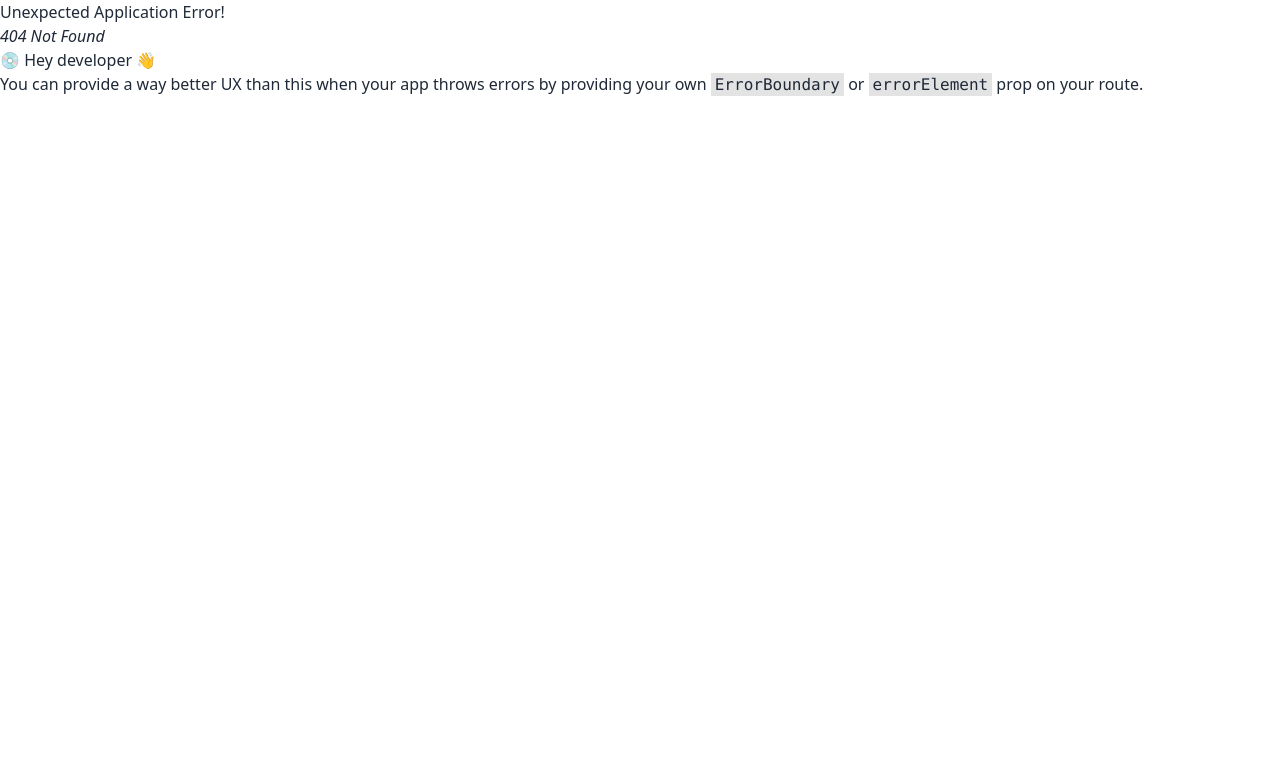
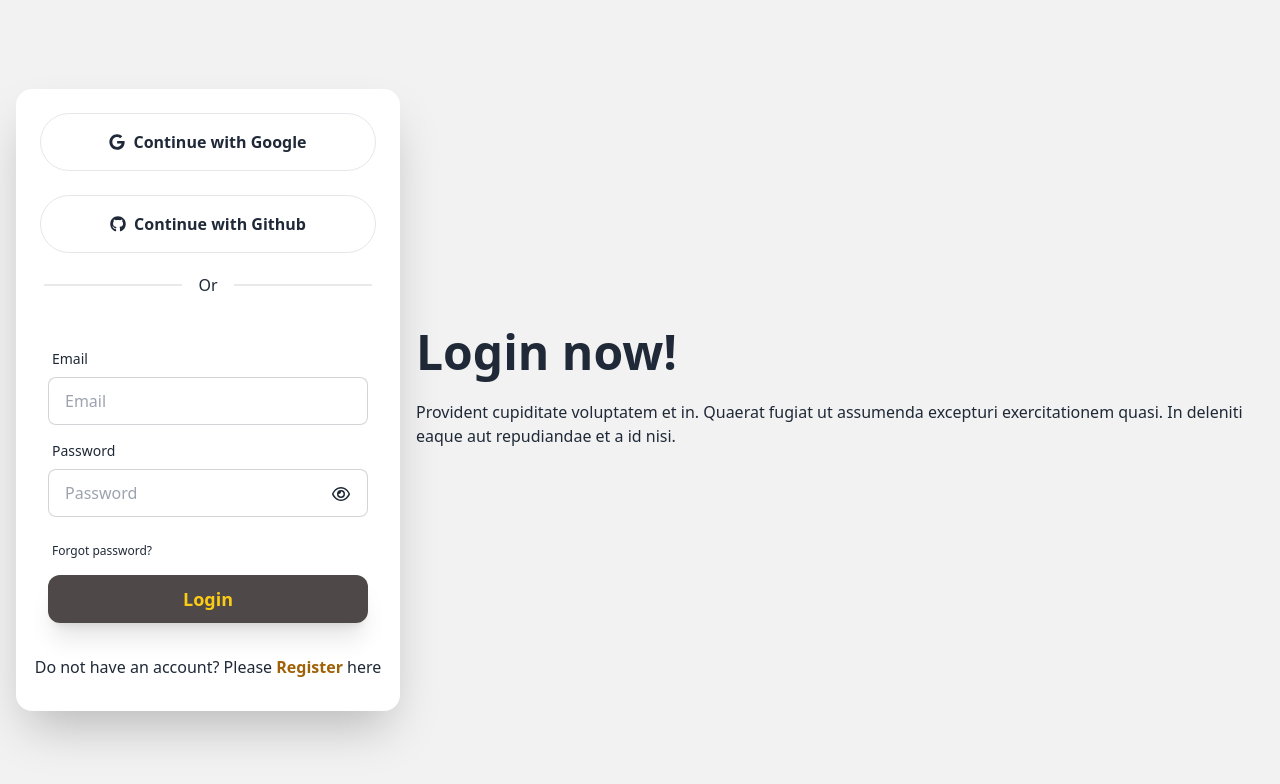
Before and after one commit to Satabdi-Rani/Homeland, a React (Vite) app: page /login in a window 1280 px wide. Before the commit this address had no page. Shown: the top 784 px of the page. Built offline with nearby package versions, Linux system fonts and the light colour scheme.

Commit message:
Login and Registration added

```diff
--- a/src/index.css
+++ b/src/index.css
@@ -3,3 +3,7 @@
 @tailwind base;
 @tailwind components;
 @tailwind utilities;
+
+/* body{
+    background-color: rgba(244, 233, 219, 0.332);
+} */
--- /dev/null
+++ b/src/pages/Home/Error/Error.jsx
@@ -0,0 +1,15 @@
+import { useRouteError } from "react-router-dom";
+
+const Error = () => {
+    const error = useRouteError();
+    console.error(error);
+
+    return (
+        <div className="min-h-screen flex flex-col items-center justify-center">
+            <h1 className="text-3xl sm:text-5xl font-bold ">Page <span className="text-red-500">Not Found!</span></h1>
+            <p className="mt-8 text-xl sm:text-2xl">Sorry, an unexpected error has occurred.</p>
+        </div>
+    );
+};
+
+export default Error;
--- a/src/pages/Home/Estate.jsx
+++ b/src/pages/Home/Estate.jsx
@@ -9,7 +9,7 @@ const Estate = ({ estateData }) => {
     const { image, estate_title, segment_name,facilities, description, price, status, area, location } = estateData;
     return (
         <div>
-            <div className="card w-96 bg-base-100 shadow-xl">
+            <div className="card w-96 bg-base-100 shadow-xl ">
                 <figure className="px-10 pt-10">
                     <img src={image} alt="Shoes" className="rounded-xl" />
                 </figure>
@@ -38,7 +38,11 @@ const Estate = ({ estateData }) => {
                         <li className='text-yellow-900 text-2xl font-bold mt-1'><CiHeart /></li>
                     </ul>
                     <div className="card-actions">
-                        <button className="btn bg-yellow-400 text-lg text-[#262626] hover:bg-[#160d0dc0] shadow-xl hover:text-yellow-400 px-6 border-none rounded-xl py-2 mt-4">View Property</button>
+                        <button className="btn bg-yellow-400 text-lg text-[#262626] hover:bg-[#160d0dc0] shadow-xl hover:text-yellow-400 px-6 border-none rounded-xl py-2 mt-4">View Property
+                            {
+
+                            }
+                        </button>
                     </div>
                 </div>
             </div>
--- a/src/pages/Home/Estates.jsx
+++ b/src/pages/Home/Estates.jsx
@@ -15,7 +15,7 @@ const Estates = () => {
             <div className="flex flex-col items-center">
                 <h4 className="text-lg text-yellow-600 font-bold">Best Choice!</h4>
                 <h1 className="text-5xl font-bold mt-2">Luxurious Properties</h1>
-                <div className="grid grid-cols-1 sm:grid-cols-3 gap-8 mt-20">
+                <div className="grid grid-cols-1 sm:grid-cols-3 gap-8 mt-20 ">
                      {
                         estatesData.map(estateData => <Estate key={estateData.id} estateData={estateData}></Estate>)
                      }
--- a/src/pages/Home/Header.jsx
+++ b/src/pages/Home/Header.jsx
@@ -2,7 +2,7 @@ import { Link } from "react-router-dom";
 
 const Header = () => {
     return (
-        <div className="container mx-auto mt-8">
+        <div className="container mx-auto mt-8 bg-[rgba(244, 233, 219, 0.332)]">
             <div className="navbar bg-base-100">
                 <div className="navbar-start">
                     <Link to='/' className="text-4xl font-bold">Homeland</Link>
--- a/src/pages/Home/Home.jsx
+++ b/src/pages/Home/Home.jsx
@@ -5,6 +5,7 @@ import Slider from './Slider';
 const Home = () => {
     return (
         <div>
+
             <Header></Header>
             <Slider></Slider>
             <Estates></Estates>
--- /dev/null
+++ b/src/pages/Home/Login/Login.jsx
@@ -0,0 +1,67 @@
+import { FaGithub, FaRegEye } from "react-icons/fa6";
+import { Link } from "react-router-dom";
+import { FaGoogle } from "react-icons/fa";
+
+const Login = () => {
+    return (
+        <div>
+            <div className="hero min-h-screen bg-base-200">
+                <div className="hero-content flex-col lg:flex-row-reverse">
+                    <div className="text-center lg:text-left">
+                        <h1 className="text-5xl font-bold">Login now!</h1>
+                        <p className="py-6">Provident cupiditate voluptatem et in. Quaerat fugiat ut assumenda excepturi exercitationem quasi. In deleniti eaque aut repudiandae et a id nisi.</p>
+                    </div>
+
+                    <div className="card shrink-0 w-full max-w-sm shadow-2xl bg-base-100">
+                        <Link>
+                            <div className="border rounded-full m-6 p-4 flex flex-row justify-center gap-2">
+                                <p className=" mt-1 "><FaGoogle /></p>
+                                <h4 className="text-md font-bold">Continue with Google</h4>
+                            </div>
+                        </Link>
+
+                        <Link>
+                            <div className="border rounded-full mx-6 p-4 flex flex-row justify-center gap-2">
+                                <p className=" mt-1 "> <FaGithub></FaGithub></p>
+                                <h4 className="text-md font-bold">Continue with Github</h4>
+                            </div>
+                        </Link>
+
+                        <div className="divider mx-7 mt-6">Or</div>
+
+                        <form className="card-body">
+                            <div className="form-control">
+                                <label className="label">
+                                    <span className="label-text">Email</span>
+                                </label>
+                                <input type="email" placeholder="Email" name="email" className="input input-bordered" required />
+                            </div>
+                            <div className="form-control">
+                                <label className="label">
+                                    <span className="label-text">Password</span>
+                                </label>
+                                <input type="password" placeholder="Password" name="password" className="input input-bordered" required />
+                                <FaRegEye className="relative bottom-8 left-3/4 ml-11 text-lg" />
+                                <label className="label">
+                                    <a href="#" className="label-text-alt link link-hover">Forgot password?</a>
+                                </label>
+                            </div>
+                            <div className="form-control">
+                                <Link>
+                                    <button className="btn w-full hover:bg-yellow-400 text-lg hover:text-[#262626] bg-[#160d0dc0] shadow-xl text-yellow-400 px-6 border-none rounded-xl py-2 ">Login</button>
+                                </Link>
+                            </div>
+                        </form>
+                        <div className="text-center mb-8">
+                            <h4 className="text-md">Do not have an account? Please <span className="text-yellow-700 font-extrabold">
+                                <Link to='/register'>Register</Link>
+                            </span> here</h4>
+                        </div>
+                    </div>
+                </div>
+            </div>
+        </div>
+    );
+};
+
+export default Login;
--- /dev/null
+++ b/src/pages/Home/Register/Register.jsx
@@ -0,0 +1,60 @@
+import { Link } from "react-router-dom";
+
+const Register = () => {
+    return (
+        <div>
+            <div className="hero min-h-screen bg-base-200">
+                <div className="hero-content flex-col ">
+                    <div className="text-center lg:text-left">
+                        <h1 className="text-5xl font-bold mb-10">Register Here!</h1>
+                    </div>
+
+                    <div className="card shrink-0 w-full max-w-sm shadow-2xl bg-base-100">
+                        <form className="card-body">
+                            <div className="form-control">
+                                <label className="label">
+                                    <span className="label-text">Name</span>
+                                </label>
+                                <input type="text" placeholder="Name" name="name" className="input input-bordered" required />
+                            </div>
+                            <div className="form-control">
+                                <label className="label">
+                                    <span className="label-text">Photo URL</span>
+                                </label>
+                                <input type="text" placeholder="Photo" name="photo" className="input input-bordered" required />
+                            </div>
+                            <div className="form-control">
+                                <label className="label">
+                                    <span className="label-text">Email</span>
+                                </label>
+                                <input type="email" placeholder="Email" name="email" className="input input-bordered" required />
+                            </div>
+                            <div className="form-control">
+                                <label className="label">
+                                    <span className="label-text">Password</span>
+                                </label>
+                                <input type="password" placeholder="Password" name="password" className="input input-bordered" required />
+
+                                <label className="label">
+                                    {/* <a href="#" className="label-text-alt link link-hover">Forgot password?</a> */}
+                                </label>
+                            </div>
+                            <div className="form-control">
+                                <Link>
+                                    <button className="btn w-full hover:bg-yellow-400 text-lg hover:text-[#262626] bg-[#160d0dc0] shadow-xl text-yellow-400 px-6 border-none rounded-xl py-2 ">Register</button>
+                                </Link>
+                            </div>
+                        </form>
+                        <div className="text-center mb-8">
+                            <h4 className="text-md">Already have an account? <span className="text-yellow-700 font-extrabold">
+                                <Link to='/login'>Login</Link>
+                            </span></h4>
+                        </div>
+                    </div>
+                </div>
+            </div>
+        </div>
+    );
+};
+
+export default Register;
--- a/src/routes/routes.jsx
+++ b/src/routes/routes.jsx
@@ -1,16 +1,29 @@
 import { createBrowserRouter } from "react-router-dom";
 import Home from "../pages/Home/Home";
 import Root from "../layouts/Root";
+import Error from "../pages/Home/Error/Error";
+import Login from "../pages/Home/Login/Login";
+import Register from "../pages/Home/Register/Register";
+
 
 
 const router =  createBrowserRouter([
     {
         path: '/',
         element: <Root></Root>,
+        errorElement: <Error></Error>,
         children: [{
             path: '/',
             element: <Home></Home>
         },
+        {
+            path: '/login',
+            element: <Login></Login>
+        },
+        {
+            path: '/register',
+            element: <Register></Register>
+        }
         ],
     },
 ]);
```
